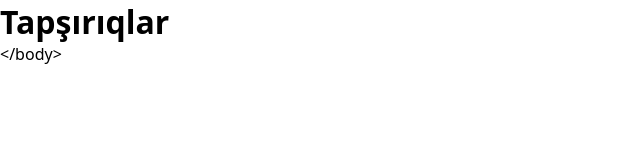
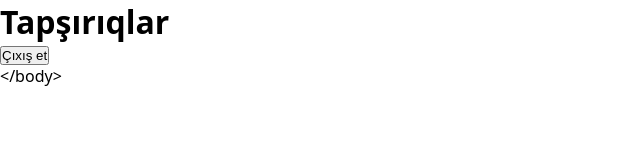
Before and after one commit to humbeteli/task-manager, a React (Vite) app: page /tasks in a window 1280 px wide. Shown: the top 160 px of the page, without its empty margins (0-640 px from the left). Built offline with nearby package versions, Linux system fonts and the light colour scheme; sample sign-in values are in the browser's storage.

Commit message:
add logout

```diff
--- a/src/pages/Tasks.jsx
+++ b/src/pages/Tasks.jsx
@@ -1,4 +1,21 @@
+import { useNavigate } from "react-router-dom";
+
 const Tasks = () => {
-    return <h1>Tapşırıqlar</h1>
-}
-export default Tasks
+  const navigate = useNavigate();
+
+  const handleLogout = () => {
+    localStorage.removeItem("token");
+
+    navigate("/login");
+  };
+
+  return (
+    <>
+      <h1>Tapşırıqlar</h1>
+
+      <button onClick={handleLogout}>Çıxış et</button>
+    </>
+  );
+};
+
+export default Tasks;
```
